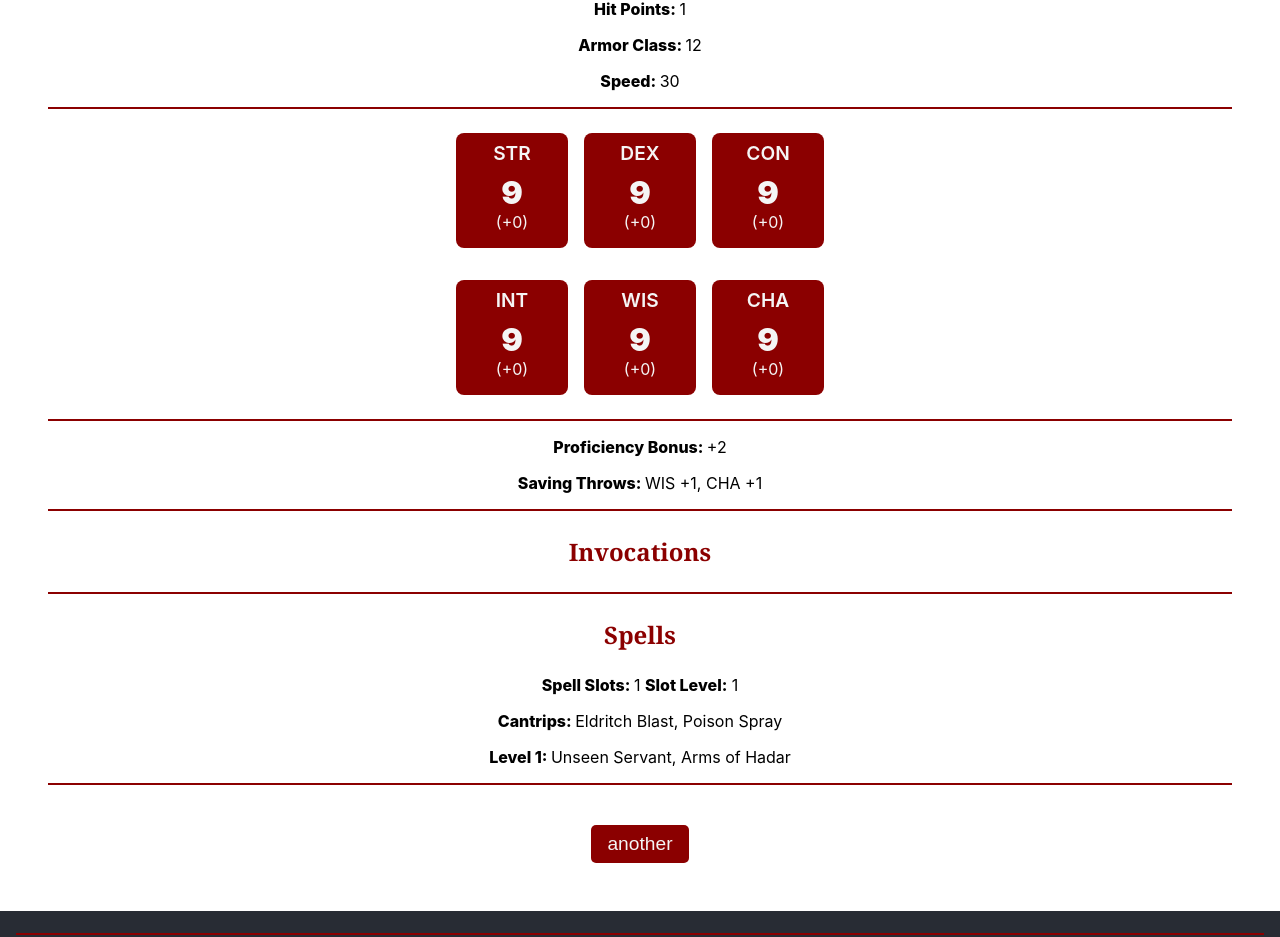
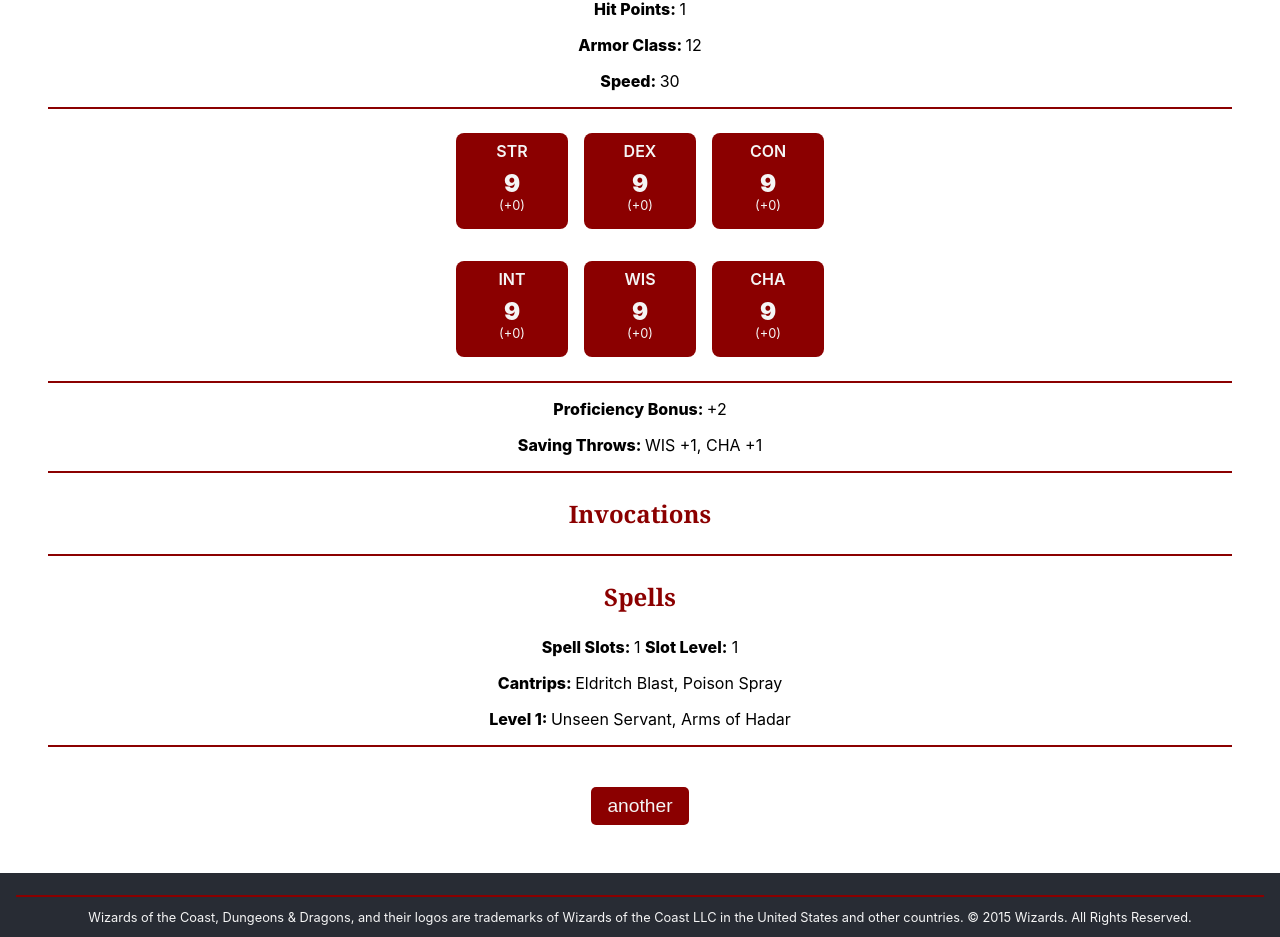
Before and after one commit to AcmeCat/Warlocks, a React (Create React App) app: page / in a window 1280 px wide. Shown: the part 1058-1995 px from the top of the page. Built offline with nearby package versions, Linux system fonts and the light colour scheme.

Commit message:
bug fix : lowered font-size for all text elements in attributes components

```diff
--- a/src/App.css
+++ b/src/App.css
@@ -94,7 +94,7 @@ h3 {
 }
 
 .attribute-name {
-  font-size: 1.2rem;
+  font-size: 1rem;
   font-weight: 600;
   margin: 0.5rem 0;
 }
@@ -118,11 +118,12 @@ h3 {
 }
 
 .attribute .value {
-  font-size: 2rem;
+  font-size: 1.5rem;
   font-weight: 900;
 }
 
 .attribute .modifier {
+  font-size: 0.8rem;
   margin-bottom: 1rem;
 }
 
```
